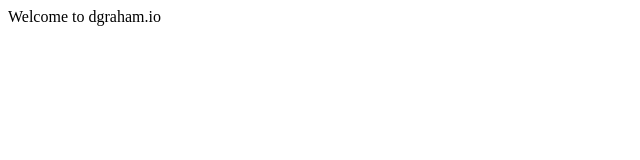
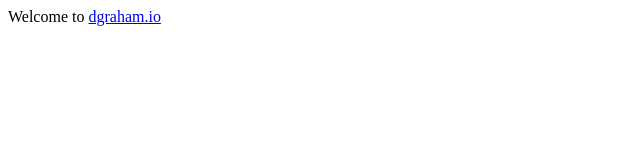
Before and after one commit to dgraham-io/dgraham-io.github.io, a plain HTML site: page index.html in a window 1280 px wide. Shown: the full height of the page, 0-640 px from the left. Drawn offline with Linux system fonts and the light colour scheme.

Commit message:
added link to name

```diff
--- a/index.html
+++ b/index.html
@@ -1,5 +1,5 @@
 <html>
 <body>
-Welcome to dgraham.io
+Welcome to <a href="dgraham.io">dgraham.io</a>
 </body>
 </html>
```
